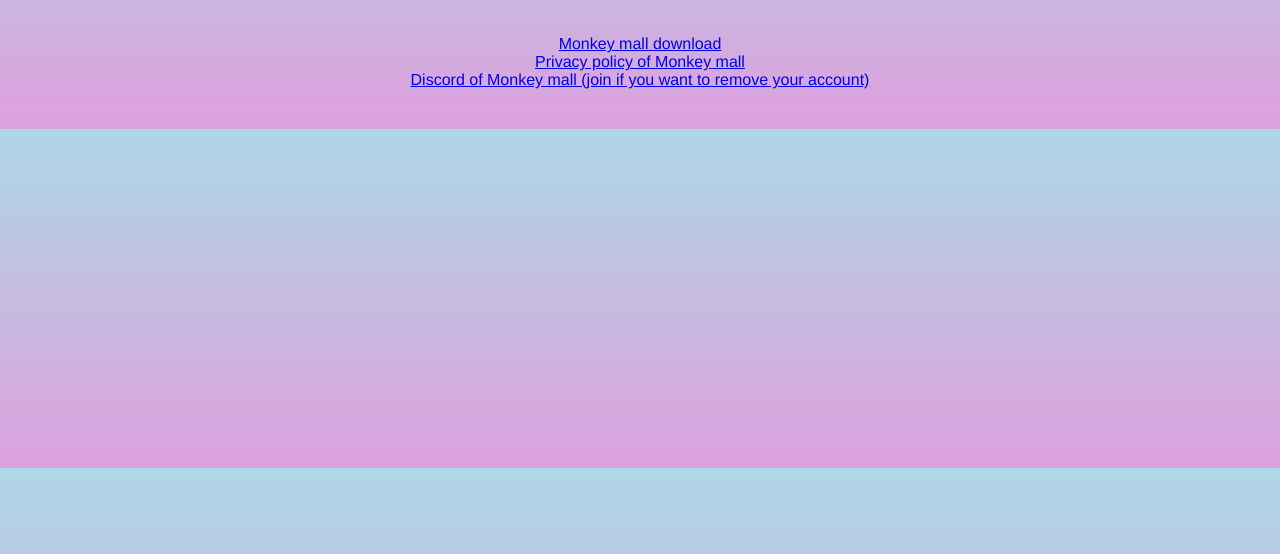
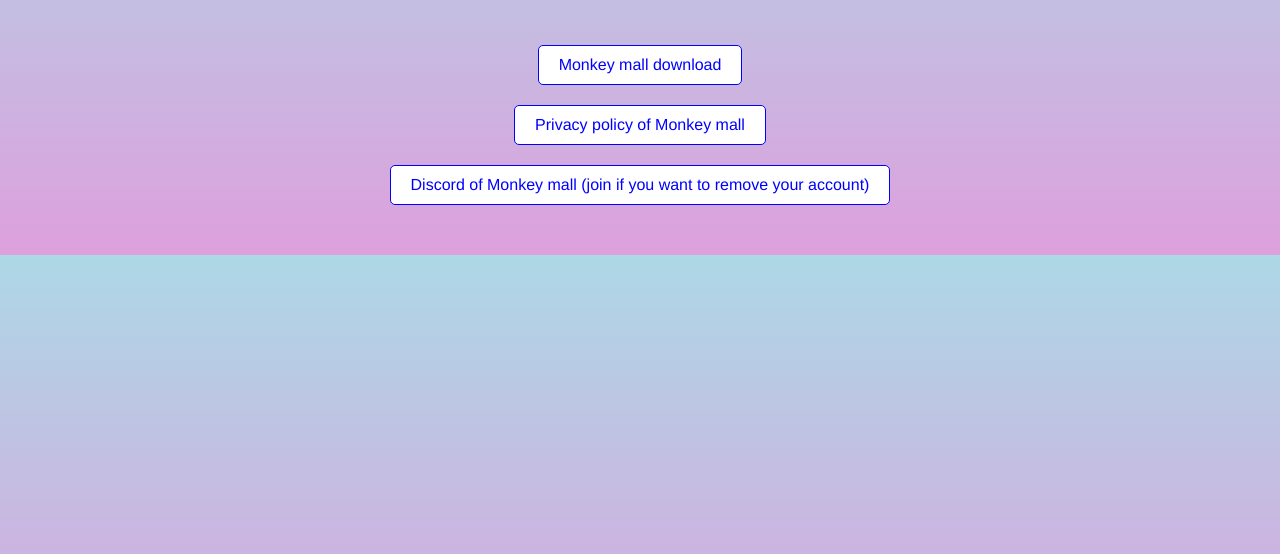
Before and after one commit to TMTimeVR/TMTimeVR.github.io, a plain HTML site: page monkey-mall/index.html in a window 1280 px wide. Shown: the part 210-764 px from the top of the page. Drawn offline with Linux system fonts and the light colour scheme; no server answers.

Commit message:
Update index.html

```diff
--- a/monkey-mall/index.html
+++ b/monkey-mall/index.html
@@ -11,6 +11,7 @@
             margin: 0;
             padding: 40px;
             overflow: hidden; /* Prevent scrollbars */
+            color: #000000; /* Set default text color for better readability */
         }
 
         /* Header Styles */
@@ -71,6 +72,24 @@
             background-color: #ff8800;
             padding: 10px;
             z-index: 9999;
+        }
+
+        /* Link Styles */
+        a.myButton {
+            display: inline-block;
+            padding: 10px 20px;
+            margin: 10px 0;
+            text-decoration: none;
+            color: #0000ff; /* Link color */
+            background-color: #ffffff; /* Button background color */
+            border: 1px solid #0000ff; /* Button border color */
+            border-radius: 5px;
+            transition: background-color 0.3s, color 0.3s;
+        }
+
+        a.myButton:hover {
+            background-color: #0000ff;
+            color: #ffffff;
         }
     </style>
 </head>
```
